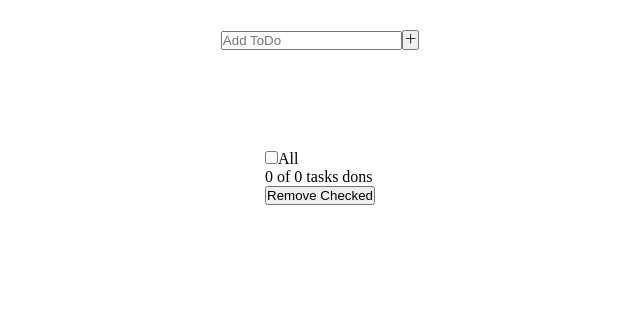
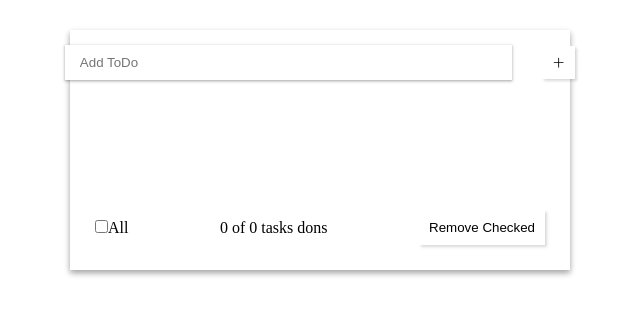
Before and after one commit to gnmjafari/ToDoList, a React (Vite) app in the folder TodoList/: page / in a window 1280 px wide. Shown: the top 314 px of the page, without its empty margins (320-960 px from the left). Built offline with nearby package versions, Linux system fonts and the light colour scheme.

Commit message:
TodoList Style(not finished)

```diff
--- a/TodoList/src/App.css
+++ b/TodoList/src/App.css
@@ -9,10 +9,85 @@ body {
 }
 
 .Todo-Form {
+  width: 500px;
+  margin-top: 50px;
+  margin: auto;
+  padding: 15px;
   display: flex;
   justify-content: center;
   flex-direction: column;
   align-items: center;
   gap: 50px;
   margin-top: 30px;
+  box-shadow: rgba(0, 0, 0, 0.16) 0px 3px 6px, rgba(0, 0, 0, 0.23) 0px 3px 6px;
+}
+.Todo-Form .FormInput {
+  display: flex;
+  justify-content: center;
+  align-items: center;
+  gap: 30px;
+}
+.Todo-Form .FormInput .FormInput_Input {
+  border: 0;
+  box-shadow: rgba(60, 64, 67, 0.3) 0px 1px 2px 0px, rgba(60, 64, 67, 0.15) 0px 1px 3px 1px;
+  padding: 10px 15px;
+  outline: none;
+}
+.Todo-Form .FormInput .FormInput_button {
+  display: flex;
+  justify-content: center;
+  align-items: center;
+  padding: 10px;
+  border: 0;
+  box-shadow: rgba(0, 0, 0, 0.15) 1.95px 1.95px 2.6px;
+  background-color: white;
+}
+.Todo-Form .TodoList {
+  width: 100%;
+  display: flex;
+  justify-content: center;
+  align-items: flex-start;
+  flex-direction: column;
+  gap: 20px;
+  padding: 10px;
+}
+.Todo-Form .TodoList .TodoList_item {
+  width: 100%;
+  display: flex;
+  justify-content: space-between;
+  align-items: center;
+  list-style-type: none;
+}
+.Todo-Form .TodoList .TodoList_item .TodoList_item-lable {
+  display: flex;
+  justify-content: center;
+  align-items: center;
+  flex-direction: row;
+  flex-wrap: wrap;
+  gap: 7px;
+}
+.Todo-Form .TodoList .TodoList_item .TodoList_item-contianer_button {
+  display: flex;
+  justify-content: center;
+  align-items: center;
+  gap: 15px;
+}
+.Todo-Form .TodoList .TodoList_item .TodoList_item-contianer_button .TodoList_item-button {
+  border: 0;
+  padding: 5px;
+  background-color: white;
+  box-shadow: rgba(0, 0, 0, 0.15) 1.95px 1.95px 2.6px;
+}
+.Todo-Form .TodoList_Fotter {
+  width: 100%;
+  display: flex;
+  justify-content: space-between;
+  align-items: center;
+  padding: 10px;
+}
+.Todo-Form .TodoList_Fotter .TodoList_Fotter-button {
+  border: 0;
+  padding: 10px;
+  background-color: white;
+  box-shadow: rgba(0, 0, 0, 0.15) 1.95px 1.95px 2.6px;
 }/*# sourceMappingURL=App.css.map */
--- a/TodoList/src/App.scss
+++ b/TodoList/src/App.scss
@@ -9,10 +9,86 @@ body {
 }
 
 .Todo-Form {
+  width: 500px;
+  margin-top: 50px;
+  margin: auto;
+  padding: 15px;
   display: flex;
   justify-content: center;
   flex-direction: column;
   align-items: center;
   gap: 50px;
   margin-top: 30px;
+  box-shadow: rgba(0, 0, 0, 0.16) 0px 3px 6px, rgba(0, 0, 0, 0.23) 0px 3px 6px;
+  .FormInput {
+    display: flex;
+    justify-content: center;
+    align-items: center;
+    gap: 30px;
+    .FormInput_Input {
+      border: 0;
+      box-shadow: rgba(60, 64, 67, 0.3) 0px 1px 2px 0px,
+        rgba(60, 64, 67, 0.15) 0px 1px 3px 1px;
+      padding: 10px 15px;
+      outline: none;
+    }
+    .FormInput_button {
+      display: flex;
+      justify-content: center;
+      align-items: center;
+      padding: 10px;
+      border: 0;
+      box-shadow: rgba(0, 0, 0, 0.15) 1.95px 1.95px 2.6px;
+      background-color: white;
+    }
+  }
+  .TodoList {
+    width: 100%;
+    display: flex;
+    justify-content: center;
+    align-items: flex-start;
+    flex-direction: column;
+    gap: 20px;
+    padding: 10px;
+    .TodoList_item {
+      width: 100%;
+      display: flex;
+      justify-content: space-between;
+      align-items: center;
+      list-style-type: none;
+      .TodoList_item-lable {
+        display: flex;
+        justify-content: center;
+        align-items: center;
+        flex-direction: row;
+        flex-wrap: wrap;
+        gap: 7px;
+      }
+      .TodoList_item-contianer_button {
+        display: flex;
+        justify-content: center;
+        align-items: center;
+        gap: 15px;
+        .TodoList_item-button {
+          border: 0;
+          padding: 5px;
+          background-color: white;
+          box-shadow: rgba(0, 0, 0, 0.15) 1.95px 1.95px 2.6px;
+        }
+      }
+    }
+  }
+  .TodoList_Fotter {
+    width: 100%;
+    display: flex;
+    justify-content: space-between;
+    align-items: center;
+    padding: 10px;
+    .TodoList_Fotter-button {
+      border: 0;
+      padding: 10px;
+      background-color: white;
+      box-shadow: rgba(0, 0, 0, 0.15) 1.95px 1.95px 2.6px;
+    }
+  }
 }
--- a/TodoList/src/component/FormInput.jsx
+++ b/TodoList/src/component/FormInput.jsx
@@ -10,12 +10,14 @@ function FormInput() {
   return (
     <form className="FormInput" autoComplete="off" onSubmit={onSubmit}>
       <input
+        className="FormInput_Input"
+        size={50}
         type="text"
         placeholder="Add ToDo"
         value={addTodo}
         onChange={handleChange}
       />
-      <button type="submit">
+      <button className="FormInput_button" type="submit">
         <BsPlusLg />
       </button>
     </form>
--- a/TodoList/src/component/TodoList.jsx
+++ b/TodoList/src/component/TodoList.jsx
@@ -1,5 +1,6 @@
 import React, { useContext } from "react";
 import { DataContext, DataEdit, FunctionAll } from "./Api";
+import { CiCircleRemove, CiEdit } from "react-icons/ci";
 
 function TodoList() {
   const [todo, setTodo] = useContext(DataContext);
@@ -21,22 +22,26 @@ function TodoList() {
         {todo.map((item, index) => {
           if (item.edit) {
             return (
-              <li key={index} id={item.id}>
+              <li key={index} id={item.id} className="TodoList_item">
                 <input
+                  className="TodoList_item-input"
                   type="text"
                   id={item.id}
                   value={editTodo}
                   onChange={handleEdit}
                 />
-                <button onClick={() => SaveEdit(item.id, editTodo)}>
+                <button
+                  className="TodoList_item-button"
+                  onClick={() => SaveEdit(item.id, editTodo)}
+                >
                   Save
                 </button>
               </li>
             );
           }
           return (
-            <li key={index} id={item.id}>
-              <label htmlFor={item.id}>
+            <li key={index} id={item.id} className="TodoList_item">
+              <label htmlFor={item.id} className="TodoList_item-lable">
                 <input
                   type="checkbox"
                   checked={item.complete}
@@ -46,20 +51,27 @@ function TodoList() {
                 />
                 {item.name}
               </label>
-              <button disabled={item.complete} onClick={() => edit(item.id)}>
-                Edit
+              <div className="TodoList_item-contianer_button">
+                <button
+                  className="TodoList_item-button"
+                  disabled={item.complete}
+                  onClick={() => edit(item.id)}
+                >
+                  <CiEdit />
                 </button>
                 <button
+                  className="TodoList_item-button"
                   disabled={item.complete}
                   onClick={() => handleDelete(item.id)}
                 >
-                Remove
+                  <CiCircleRemove />
                 </button>
+              </div>
             </li>
           );
         })}
       </ul>
-      <div>
+      <div className="TodoList_Fotter">
         <label htmlFor="">
           <input type="checkbox" onChange={() => completeAll()} />
           All
@@ -69,7 +81,12 @@ function TodoList() {
           {todo.filter((item) => item.complete === true).length} of {""}
           {todo.length} tasks dons
         </p>
-        <button onClick={() => handleDeleteAll()}>Remove Checked</button>
+        <button
+          className="TodoList_Fotter-button"
+          onClick={() => handleDeleteAll()}
+        >
+          Remove Checked
+        </button>
       </div>
     </>
   );
```
Also changed, not shown: 1 other file (tests, documents, lock files or other folders). Lines whose indentation alone changed are shown as unchanged.
